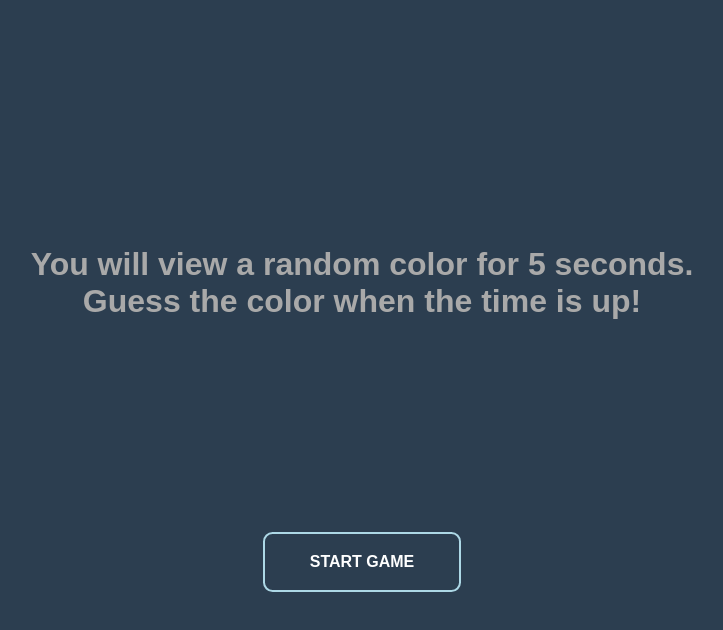
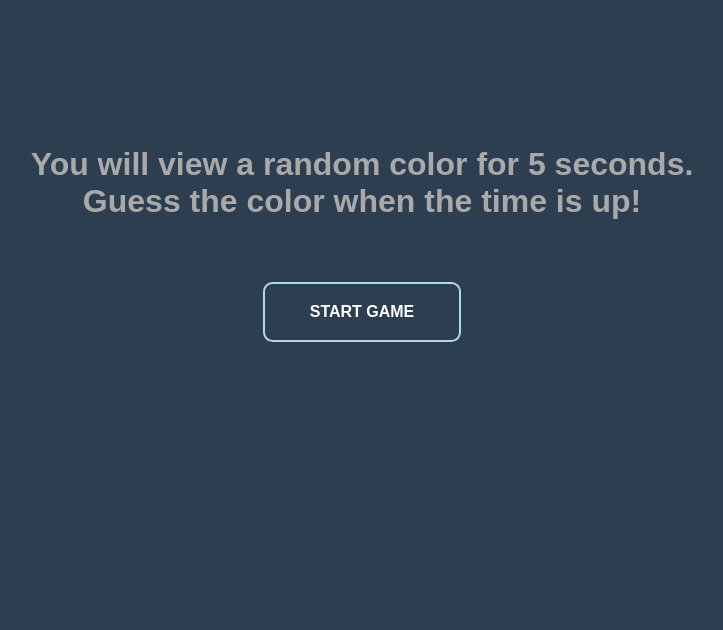
Before and after one commit to marcanio/marcanio.github.io, a website: page HexGuess/HomePage.html in a window 1280 px wide. Shown: the part 118-748 px from the top of the page, without its empty margins (278-1001 px from the left). Drawn offline with Linux system fonts and the light colour scheme.

Commit message:
Formatting

```diff
--- a/HexGuess/ColorSelector.css
+++ b/HexGuess/ColorSelector.css
@@ -123,7 +123,6 @@ h1 {
     font-family: 'Heebo', sans-serif;
     font-weight: 700;
     position: fixed;
-    top: 700px;
 }
 
 .btn:hover,
--- a/HexGuess/HomePage.html
+++ b/HexGuess/HomePage.html
@@ -15,9 +15,9 @@
 
     </div>
     <h1>Hex Guess</h1>
-    <h2 style="top:300px"><br/>You will view a random color for 5 seconds. <br/> Guess the color when the time is up!</h2>
+    <h2 style="top:25%"><br/>You will view a random color for 5 seconds. <br/> Guess the color when the time is up!</h2>
 
-    <a href="Game.html" class="btn play">Start game</button>
+    <a style="top:50%" href="Game.html" class="btn play">Start game</button>
 
 
 
```
Also changed, not shown: HexGuess/ColorSelector.html (+1 -1 lines), HexGuess/Score.html (+2 -2 lines).
